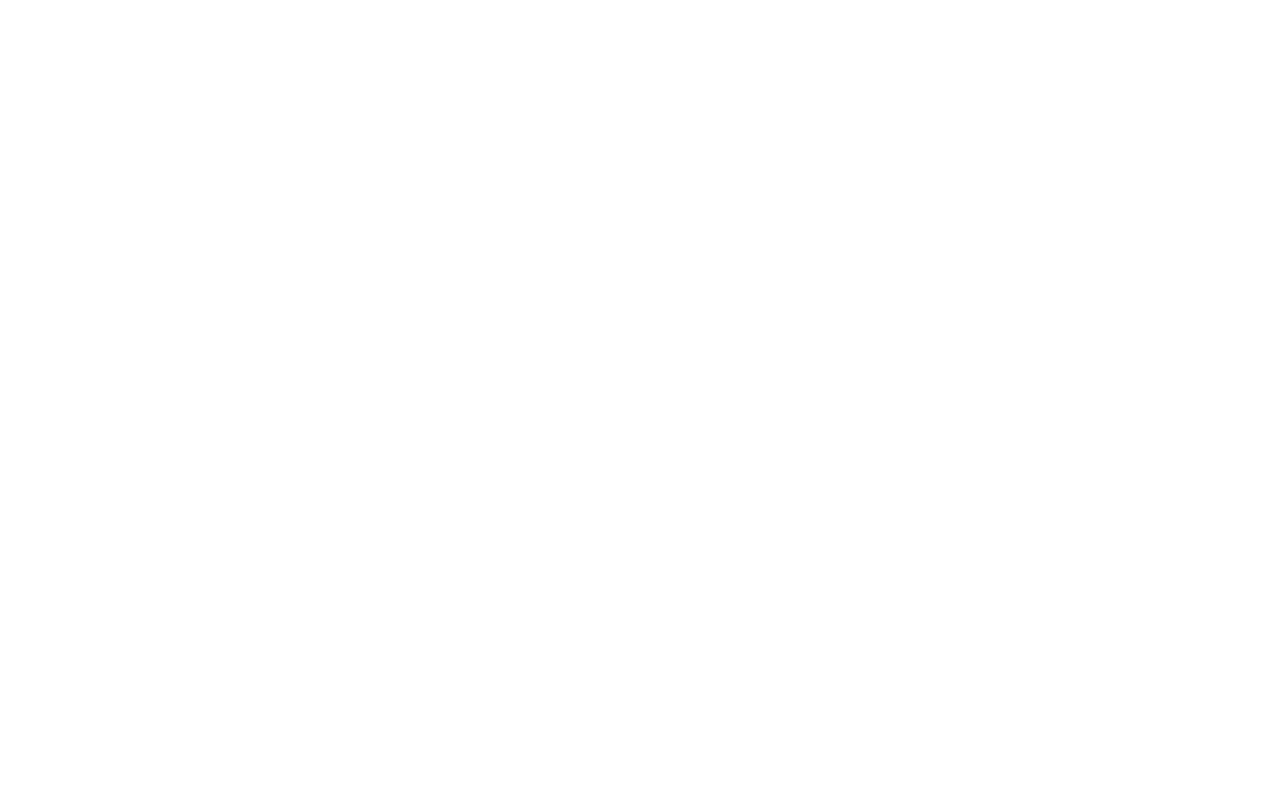
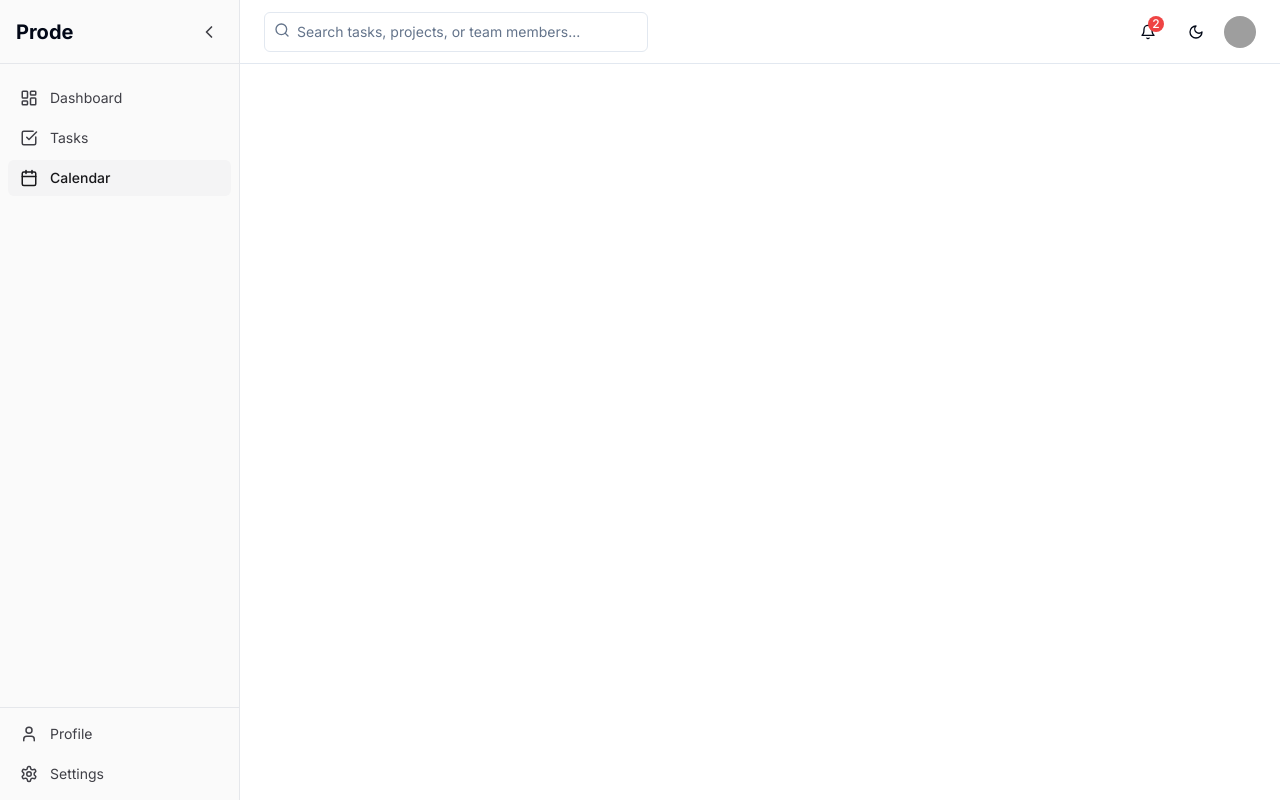
Before and after one commit to farzadasgari/ProdeXa, a React (Vite) app: page /calendar in a window 1280 px wide. Before the commit this address had no page. Built offline with nearby package versions, Linux system fonts and the light colour scheme; grey boxes are pictures that could not be loaded.

Commit message:
add calendar router and sidebar link

```diff
--- a/src/App.tsx
+++ b/src/App.tsx
@@ -35,6 +35,14 @@
                                 </MainLayout>
                             }
                         />
+                        <Route
+                            path="/calendar"
+                            element={
+                                <MainLayout>
+                                    {/*<Calendar/>*/}
+                                </MainLayout>
+                            }
+                        />
                     </Routes>
                 </BrowserRouter>
             </TooltipProvider>
--- a/src/components/layout/SideBar.tsx
+++ b/src/components/layout/SideBar.tsx
@@ -4,6 +4,7 @@
 import {
     LayoutDashboard,
     CheckSquare,
+    Calendar,
     ChevronLeft,
     ChevronRight,
     User,
@@ -73,6 +74,7 @@
                 <nav className="flex-1 px-2 py-4 space-y-1">
                     <NavItem icon={LayoutDashboard} label="Dashboard" to="/" collapsed={collapsed}/>
                     <NavItem icon={CheckSquare} label="Tasks" to="/tasks" collapsed={collapsed}/>
+                    <NavItem icon={Calendar} label="Calendar" to="/calendar" collapsed={collapsed}/>
                 </nav>
 
 
```
